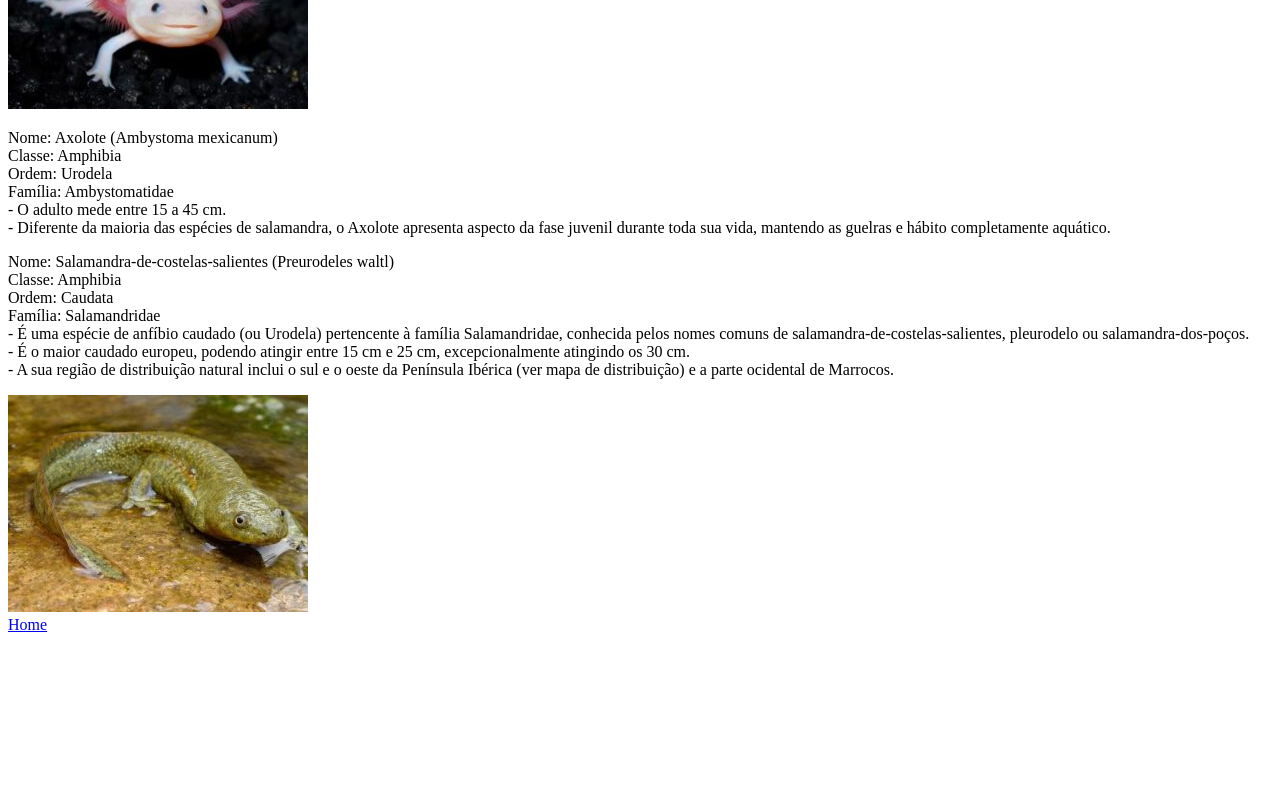
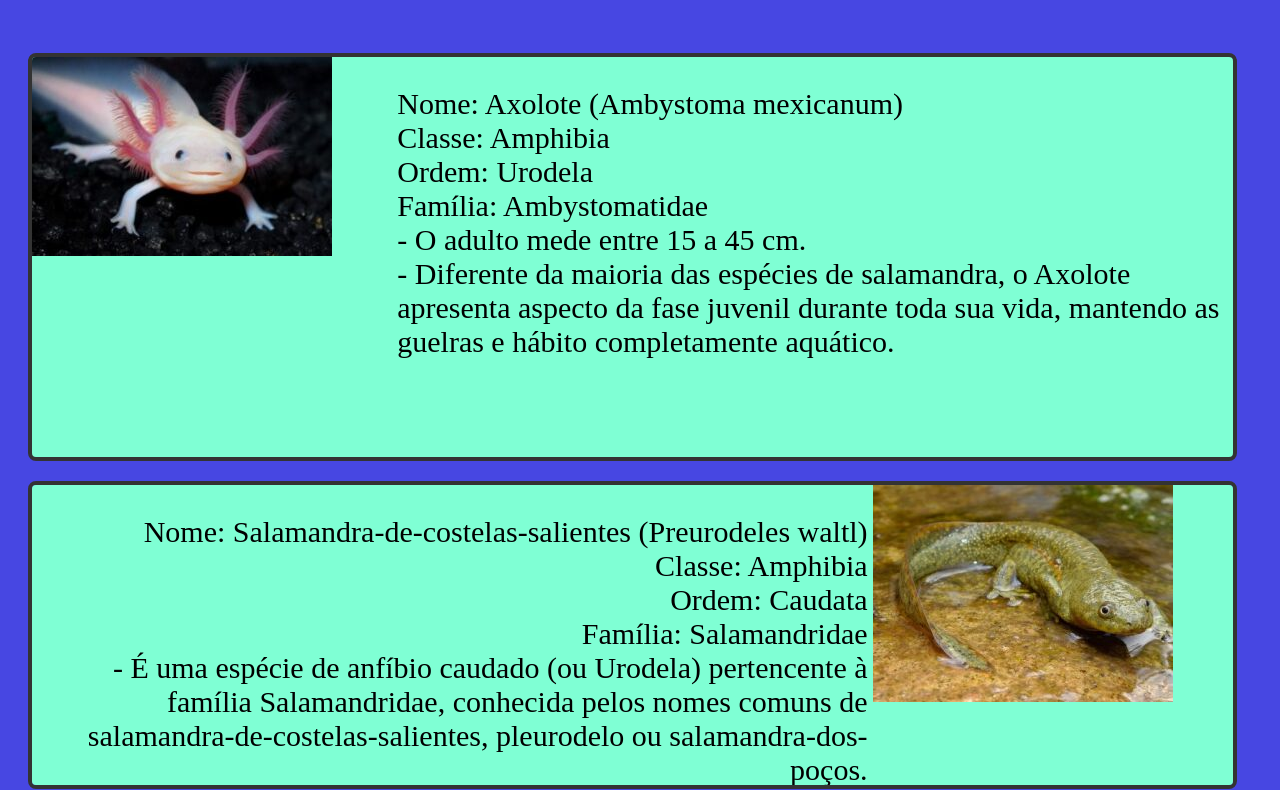
Before and after one commit to Batatiago/Trabalho-Site, a plain HTML site: page Zoologico/Anfibios.html in a window 1280 px wide. Shown: the part 196-986 px from the top of the page. Before the commit the page ends 838 px from the top, so only its background shows below. Drawn offline with Linux system fonts and the light colour scheme; files that its build step writes are made by us from their sources.

Commit message:
re-organiza css do zologico na pasta css

```diff
--- a/Zoologico/Anfibios.html
+++ b/Zoologico/Anfibios.html
@@ -4,7 +4,7 @@
     <meta charset="UTF-8">
     <meta name="viewport" content="width=device-width, initial-scale=1.0">
     <title>Seção Amfibios</title>
-    <link rel="stylesheet" href="Zoologico/Style.css">
+    <link rel="stylesheet" href="css/ZooStyle.css">
     <link rel="icon" sizes="32x32" href="../img/img_zoologico/ReptileEye2.webp">
 </head>
 <header class="banner">
```
Also changed, not shown: Zoologico.html (+1 -1 lines), Zoologico/Artropodes.html (+1 -1 lines), Zoologico/Aves.html (+1 -1 lines), Zoologico/Borboletas.html (+1 -1 lines), Zoologico/Mamiferos.html (+1 -1 lines), Zoologico/Reptiles.html (+1 -1 lines), css/ZooStyle.css (renamed from Zoologico/ZooStyle.css).
